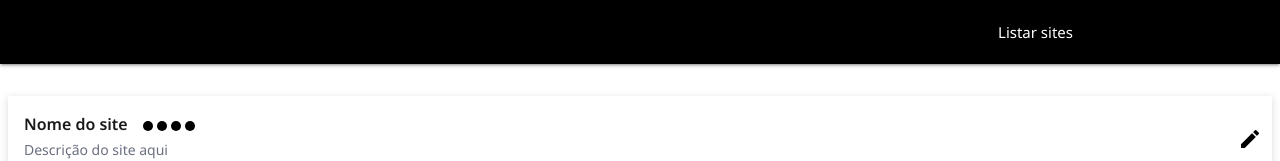
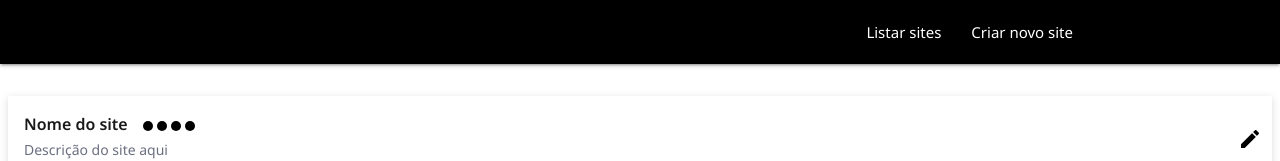
Before and after one commit to edumoreira1506/site-generator, an Angular app: page / in a window 1280 px wide. Shown: the top 161 px of the page. Built offline with nearby package versions, Linux system fonts and the light colour scheme.

Commit message:
Add create site page

```diff
--- a/src/app/app-routing.module.ts
+++ b/src/app/app-routing.module.ts
@@ -1,11 +1,21 @@
 import { NgModule } from '@angular/core';
 import { RouterModule, Routes } from '@angular/router';
+import { CreateSitePageComponent } from './create-site-page/create-site-page.component';
 import { HomePageComponent } from './home-page/home-page.component';
+
+export const RoutePaths = {
+  MAIN: '',
+  CREATE_PAGE: 'create',
+};
 
 const routes: Routes = [
   {
-    path: '',
+    path: RoutePaths.MAIN,
     component: HomePageComponent,
+  },
+  {
+    path: RoutePaths.CREATE_PAGE,
+    component: CreateSitePageComponent,
   },
 ];
 
--- a/src/app/app.component.ts
+++ b/src/app/app.component.ts
@@ -1,4 +1,5 @@
 import { Component } from '@angular/core';
+import { RoutePaths } from './app-routing.module';
 
 @Component({
   selector: 'app-root',
@@ -10,7 +11,11 @@ export class AppComponent {
   menuItems = [
     {
       label: 'Listar sites',
-      href: '/',
+      href: `/${RoutePaths.MAIN}`,
+    },
+    {
+      label: 'Criar novo site',
+      href: `/${RoutePaths.CREATE_PAGE}`,
     },
   ];
 }
--- a/src/app/app.module.ts
+++ b/src/app/app.module.ts
@@ -8,9 +8,10 @@ import { SiteItemComponent } from './home/site-item/site-item.component';
 import { MenuComponent } from './menu/menu.component';
 import { FooterComponent } from './footer/footer.component';
 import { HomePageComponent } from './home-page/home-page.component';
+import { CreateSitePageComponent } from './create-site-page/create-site-page.component';
 
 @NgModule({
-  declarations: [AppComponent, SitesListComponent, SiteItemComponent, MenuComponent, FooterComponent, HomePageComponent],
+  declarations: [AppComponent, SitesListComponent, SiteItemComponent, MenuComponent, FooterComponent, HomePageComponent, CreateSitePageComponent],
   imports: [BrowserModule, AppRoutingModule],
   providers: [],
   bootstrap: [AppComponent],
--- /dev/null
+++ b/src/app/create-site-page/create-site-page.component.html
@@ -0,0 +1 @@
+<p>create-site-page works!</p>
--- /dev/null
+++ b/src/app/create-site-page/create-site-page.component.ts
@@ -0,0 +1,15 @@
+import { Component, OnInit } from '@angular/core';
+
+@Component({
+  selector: 'app-create-site-page',
+  templateUrl: './create-site-page.component.html',
+  styleUrls: ['./create-site-page.component.scss']
+})
+export class CreateSitePageComponent implements OnInit {
+
+  constructor() { }
+
+  ngOnInit(): void {
+  }
+
+}
```
Also changed, not shown: src/app/create-site-page/create-site-page.component.scss (added), 1 other file (tests, documents, lock files or other folders).
